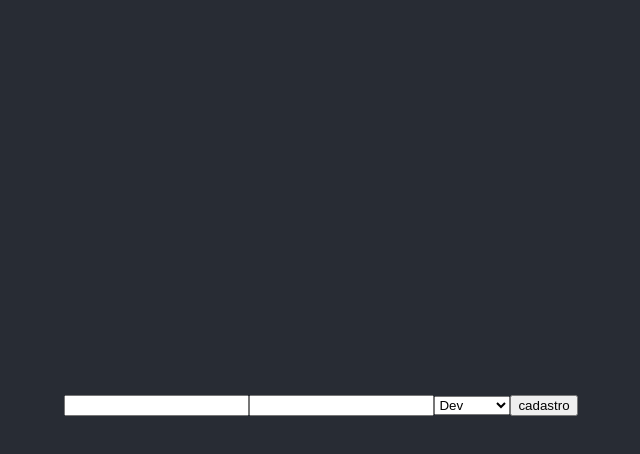
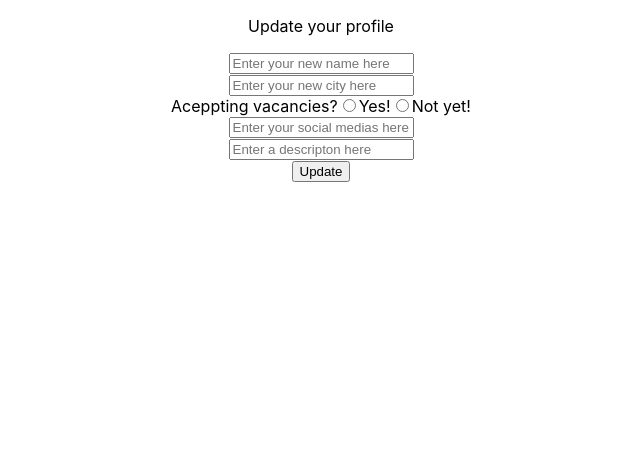
Before and after one commit to arv1983/Projeto-Panelinha-Colegio, a React (Create React App) app: page /users in a window 1280 px wide. Shown: the top 454 px of the page, without its empty margins (319-959 px from the left). Built offline with nearby package versions, Linux system fonts and the light colour scheme.

Commit message:
feat: (API && UpdateUserComp)

```diff
--- a/package.json
+++ b/package.json
@@ -8,9 +8,11 @@
     "@testing-library/react": "^11.1.0",
     "@testing-library/user-event": "^12.1.10",
     "axios": "^0.21.1",
+    "jwt-decode": "^3.1.2",
     "react": "^17.0.2",
     "react-dom": "^17.0.2",
     "react-hook-form": "^7.0.4",
+    "react-router-dom": "^5.2.0",
     "react-scripts": "4.0.3",
     "web-vitals": "^1.0.1",
     "yup": "^0.32.9"
--- a/src/App.js
+++ b/src/App.js
@@ -1,13 +1,12 @@
 import "./App.css";
 import Login from "./components/Login";
 import Register from "./components/Register";
+import Routes from "./routes";
 
 function App() {
   return (
     <div className="App">
-      <header className="App-header">
-        <Register />
-      </header>
+      <Routes />
     </div>
   );
 }
--- a/src/components/Login/index.js
+++ b/src/components/Login/index.js
@@ -2,34 +2,40 @@ import api from "../../services/api";
 import * as yup from "yup";
 import { useForm } from "react-hook-form";
 import { yupResolver } from "@hookform/resolvers/yup";
+import { useHistory } from "react-router-dom";
+import jwt_decode from "jwt-decode";
+import { User } from "../../providers/UserProvider";
 
 const Login = () => {
+  const { setId } = User();
+
+  const history = useHistory();
+
   const handleData = (dados) => {
     console.log(dados);
-    api.post("/login", dados).then(
-      (response) => {
+    api
+      .post("/login", dados)
+      .then((response) => {
         console.log(response);
-
         localStorage.clear();
-        // armazenar token
-        if (response.request.status === 200) {
-          localStorage.setItem("token", JSON.stringify(response.data.access));
-          //    history.push('/home ou sei la')
-        } else {
-          console.log("deu merda");
-        }
-      },
-      (e) => {
-        console.log("deu merda2");
+        localStorage.setItem(
+          "token",
+          JSON.stringify(response.data.accessToken)
+        );
+        console.log(jwt_decode(localStorage.getItem("token")).user_id);
+        setId(jwt_decode(localStorage.getItem("token")).user_id);
+        history.push("/users");
+      })
+      .catch((e) => {
         console.log(e);
-      }
-    );
+      });
   };
 
   const schema = yup.object().shape({
     email: yup.string().required("required"),
     password: yup.string().required("required"),
   });
+
   const {
     register,
     handleSubmit,
@@ -42,19 +48,15 @@ const Login = () => {
     <>
       <form onSubmit={handleSubmit(handleData)}>
         <input
-          // id="email"
-          // name="email"
           {...register("email")}
-          placeholder="username"
-          defaultValue="teste@teste.com"
+          placeholder="Email"
+          error={!!errors.password}
         />
-        <p style={{ color: "red" }}>{errors.username?.message}</p>
+        <p style={{ color: "red" }}>{errors.email?.message}</p>
         <input
-          // name="password"
-          // type="password"
           {...register("password")}
-          defaultValue="teste"
-          placeholder="password"
+          placeholder="Password"
+          error={!!errors.password}
         />
 
         <button type="submit">Login </button>
--- a/src/components/Register/index.js
+++ b/src/components/Register/index.js
@@ -6,24 +6,15 @@ import { yupResolver } from "@hookform/resolvers/yup";
 const Register = () => {
   const handleData = (dados) => {
     console.log(dados);
-    api.post("/register", dados).then(
-      (response) => {
+    api
+      .post("/register", dados)
+      .then((response) => {
         console.log(response);
-
-        localStorage.clear();
-        // armazenar token
-        if (response.request.status === 200) {
-          localStorage.setItem("token", JSON.stringify(response.data.access));
-          //    history.push('/home ou sei la')
-        } else {
-          console.log("deu merda");
-        }
-      },
-      (e) => {
+      })
+      .catch((e) => {
         console.log("deu merda2");
         console.log(e);
-      }
-    );
+      });
   };
 
   const schema = yup.object().shape({
@@ -42,9 +33,13 @@ const Register = () => {
   return (
     <>
       <form onSubmit={handleSubmit(handleData)}>
-        <input type="text" name="email" {...register("email")}></input>
-        <input type="text" name="password" {...register("password")}></input>
-        <select name="type" {...register("type")}>
+        <input type="text" placeholder="email" {...register("email")}></input>
+        <input
+          type="text"
+          placeholder="password"
+          {...register("password")}
+        ></input>
+        <select {...register("type")}>
           <option value="pf">Dev</option>
           <option value="pj">Empresa</option>
         </select>
--- /dev/null
+++ b/src/components/UpdateUserComp/index.js
@@ -0,0 +1,93 @@
+import { useForm } from "react-hook-form";
+import { yupResolver } from "@hookform/resolvers/yup";
+import * as yup from "yup";
+import api from "../../services/api";
+import { useState } from "react";
+import { User } from "../../providers/UserProvider";
+
+const UpdateUserComp = () => {
+  const { id, loggedUser } = User();
+
+  const [token] = useState(() => {
+    const localToken = localStorage.getItem("token") || "";
+    if (!localToken) {
+      return "";
+    }
+    return JSON.parse(localToken);
+  });
+
+  const schema = yup.object().shape({
+    name: yup.string().required("Required field"),
+    city: yup.string().required("Required field"),
+    vacancies: yup
+      .boolean("The value must be boolean")
+      .required("Required field")
+      .nullable(),
+    social_medias: yup.string().required("Required field"),
+    description: yup.string().required("Required field"),
+  });
+
+  const { register, handleSubmit, errors, reset } = useForm({
+    resolver: yupResolver(schema),
+  });
+
+  const handleUpdate = (data) => {
+    api
+      .patch(`/users/${id}`, data, {
+        headers: {
+          Authorization: `Bearer ${token}`,
+        },
+      })
+      .then((res) => console.log(res.data))
+      .catch((e) => console.log(e));
+
+    reset();
+  };
+
+  return (
+    <div>
+      <p>Update your profile</p>
+
+      <form onSubmit={handleSubmit(handleUpdate)}>
+        <div>
+          <input placeholder="Enter your new name here" {...register("name")} />
+          {/* <p>{errors.name?.message}</p> */}
+        </div>
+
+        <div>
+          <input placeholder="Enter your new city here" {...register("city")} />
+          {/* <p>{errors.city?.message}</p> */}
+        </div>
+
+        <div>
+          <span>Aceppting vacancies?</span>
+          <input type="radio" {...register("vacancies")} value="true" />
+          <label>Yes!</label>
+          <input {...register("vacancies")} type="radio" value="false" />
+          <label>Not yet!</label>
+          {/* <p>{errors.vacancies?.message}</p> */}
+        </div>
+
+        <div>
+          <input
+            placeholder="Enter your social medias here"
+            {...register("social_medias")}
+          />
+          {/* <p>{errors.social_medias?.message}</p> */}
+        </div>
+
+        <div>
+          <input
+            placeholder="Enter a descripton here"
+            {...register("description")}
+          />
+          {/* <p>{errors.description?.message}</p> */}
+        </div>
+
+        <button type="submit">Update</button>
+      </form>
+    </div>
+  );
+};
+
+export default UpdateUserComp;
--- a/src/index.js
+++ b/src/index.js
@@ -1,14 +1,20 @@
-import React from 'react';
-import ReactDOM from 'react-dom';
-import './index.css';
-import App from './App';
-import reportWebVitals from './reportWebVitals';
+import React from "react";
+import ReactDOM from "react-dom";
+import "./index.css";
+import App from "./App";
+import reportWebVitals from "./reportWebVitals";
+import { BrowserRouter } from "react-router-dom";
+import Providers from "./providers";
 
 ReactDOM.render(
   <React.StrictMode>
-    <App />
+    <Providers>
+      <BrowserRouter>
+        <App />
+      </BrowserRouter>
+    </Providers>
   </React.StrictMode>,
-  document.getElementById('root')
+  document.getElementById("root")
 );
 
 // If you want to start measuring performance in your app, pass a function
--- /dev/null
+++ b/src/providers/UserProvider/index.js
@@ -0,0 +1,42 @@
+import React, { useState, useEffect } from "react";
+import jwt_decode from "jwt-decode";
+import api from "../../services/api";
+export const UserContext = React.createContext({});
+
+export const UserProvider = (props) => {
+  const [id, setId] = useState();
+
+  const [loggedUser, setLoggedUser] = useState();
+
+  useEffect(() => {
+    if (localStorage.getItem("token")) {
+      setId(JSON.parse(jwt_decode(localStorage.getItem("token")).sub));
+    }
+  }, []);
+
+  useEffect(() => {
+    if (id) {
+      api
+        .get(`/users/${id}/`)
+        .then((response) => {
+          setLoggedUser(response.data);
+        })
+        .catch((e) => e);
+    }
+  }, [id, loggedUser]);
+
+  return (
+    <UserContext.Provider
+      value={{
+        id,
+        setId,
+        loggedUser,
+        setLoggedUser,
+      }}
+    >
+      {props.children}
+    </UserContext.Provider>
+  );
+};
+
+export const User = () => React.useContext(UserContext);
--- /dev/null
+++ b/src/providers/index.js
@@ -0,0 +1,7 @@
+import { UserProvider } from "./UserProvider";
+
+const Providers = ({ children }) => {
+  return <UserProvider>{children}</UserProvider>;
+};
+
+export default Providers;
--- /dev/null
+++ b/src/routes/index.js
@@ -0,0 +1,20 @@
+import { Switch, Route } from "react-router-dom";
+import Login from "../components/Login";
+import Register from "../components/Register";
+import UpdateUserComp from "../components/UpdateUserComp";
+
+const Routes = () => {
+  return (
+    <Switch>
+      <Route exact path="/">
+        <Register />
+        <Login />
+      </Route>
+      <Route exact path="/users">
+        <UpdateUserComp />
+      </Route>
+    </Switch>
+  );
+};
+
+export default Routes;
```
Also changed, not shown: 2 other files (tests, documents, lock files or other folders).
